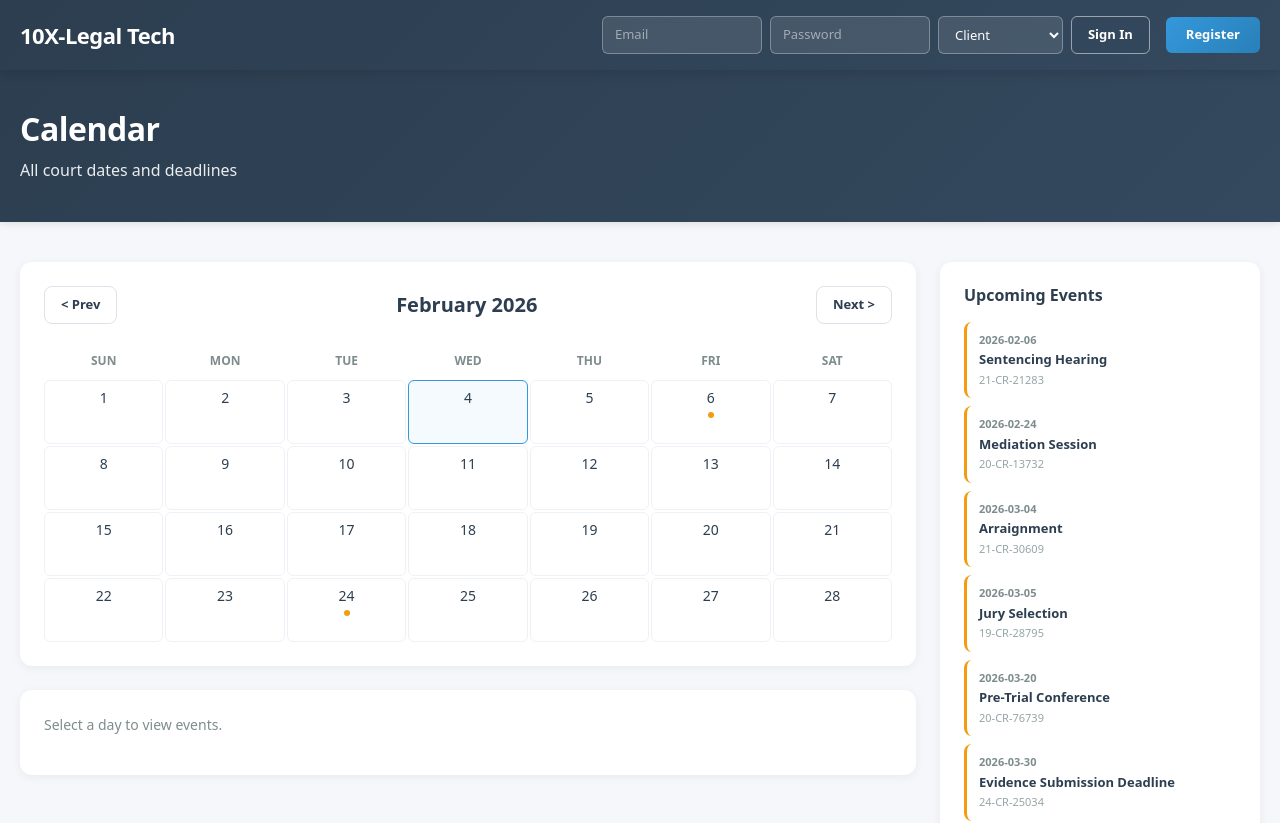
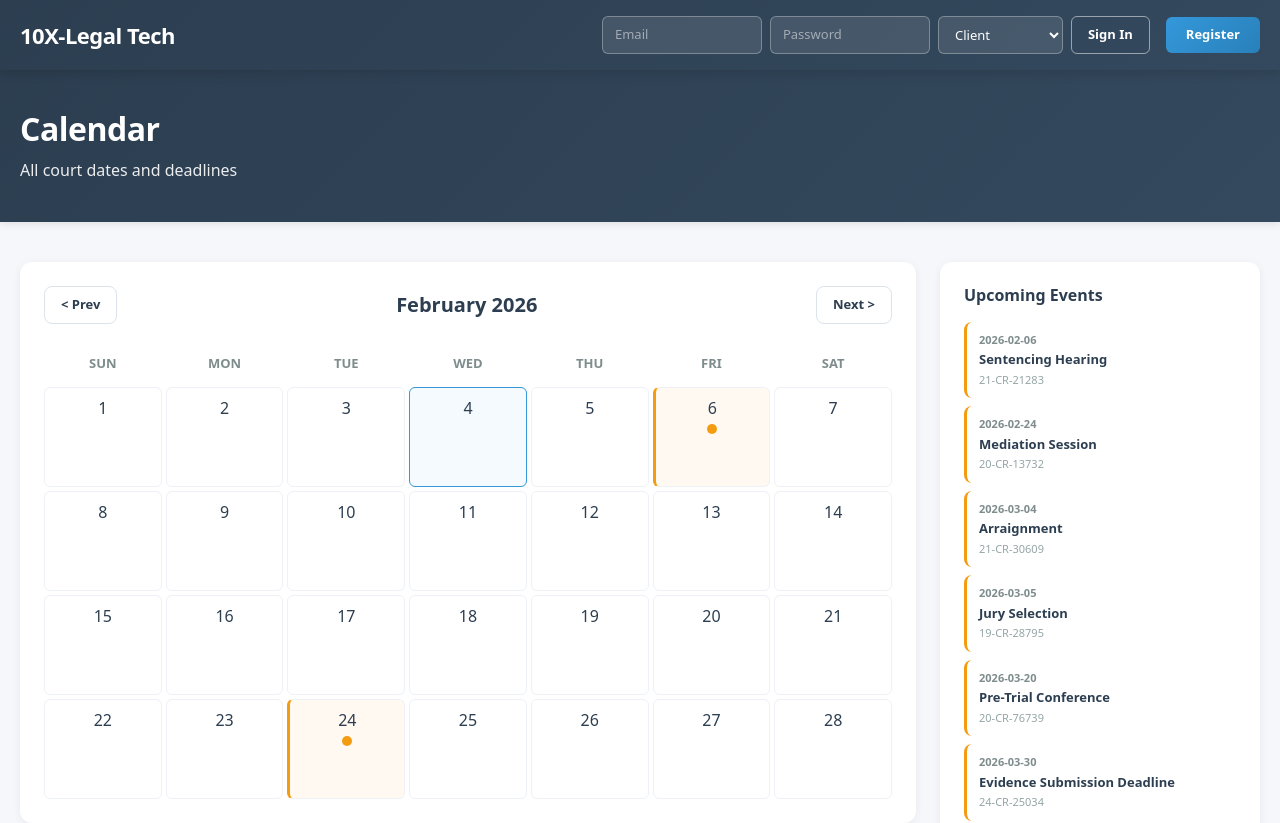
Before and after one commit to Cwnelson215/10xlegal-prototype, a React (Vite) app: page /calendar in a window 1280 px wide. Shown: the top 823 px of the page. Built offline with nearby package versions, Linux system fonts and the light colour scheme.

Commit message:
fixing calander page

```diff
--- a/src/calendar/DayCell.tsx
+++ b/src/calendar/DayCell.tsx
@@ -19,7 +19,7 @@ export function DayCell({ day, events, isToday, isSelected, onClick }: DayCellPr
 
     return (
         <div
-            className={`day-cell${isToday ? ' today' : ''}${isSelected ? ' selected' : ''}`}
+            className={`day-cell${isToday ? ' today' : ''}${isSelected ? ' selected' : ''}${hasCourtDate ? ' has-court-date' : ''}${hasDeadline ? ' has-deadline' : ''}`}
             onClick={onClick}
         >
             <span className="day-number">{day}</span>
--- a/src/calendar/calendar.css
+++ b/src/calendar/calendar.css
@@ -101,22 +101,22 @@
 .month-grid {
   display: grid;
   grid-template-columns: repeat(7, 1fr);
-  gap: 2px;
+  gap: 4px;
 }
 
 .weekday-header {
   text-align: center;
-  font-size: 12px;
+  font-size: 13px;
   font-weight: 600;
   color: #7f8c8d;
   text-transform: uppercase;
-  padding: 8px 0;
+  padding: 10px 0;
 }
 
 /* Day cell */
 .day-cell {
-  min-height: 64px;
-  padding: 6px;
+  min-height: 100px;
+  padding: 8px;
   border: 1px solid #eef2f6;
   border-radius: 6px;
   cursor: pointer;
@@ -147,7 +147,7 @@
 }
 
 .day-number {
-  font-size: 14px;
+  font-size: 16px;
   font-weight: 500;
   color: #2c3e50;
 }
@@ -158,8 +158,8 @@
 }
 
 .dot {
-  width: 6px;
-  height: 6px;
+  width: 10px;
+  height: 10px;
   border-radius: 50%;
 }
 
@@ -169,6 +169,22 @@
 
 .deadline-dot {
   background: #f39c12;
+}
+
+/* Event-highlighted day cells */
+.day-cell.has-court-date {
+  background-color: rgba(52, 152, 219, 0.06);
+  border-left: 3px solid #3498db;
+}
+
+.day-cell.has-deadline {
+  background-color: rgba(243, 156, 18, 0.06);
+  border-left: 3px solid #f39c12;
+}
+
+.day-cell.has-court-date.has-deadline {
+  background: linear-gradient(135deg, rgba(52, 152, 219, 0.06) 0%, rgba(243, 156, 18, 0.06) 100%);
+  border-left: 3px solid #3498db;
 }
 
 /* Event detail */
@@ -337,7 +353,7 @@
 
 @media (max-width: 480px) {
   .day-cell {
-    min-height: 48px;
+    min-height: 64px;
     padding: 4px;
   }
 
```
